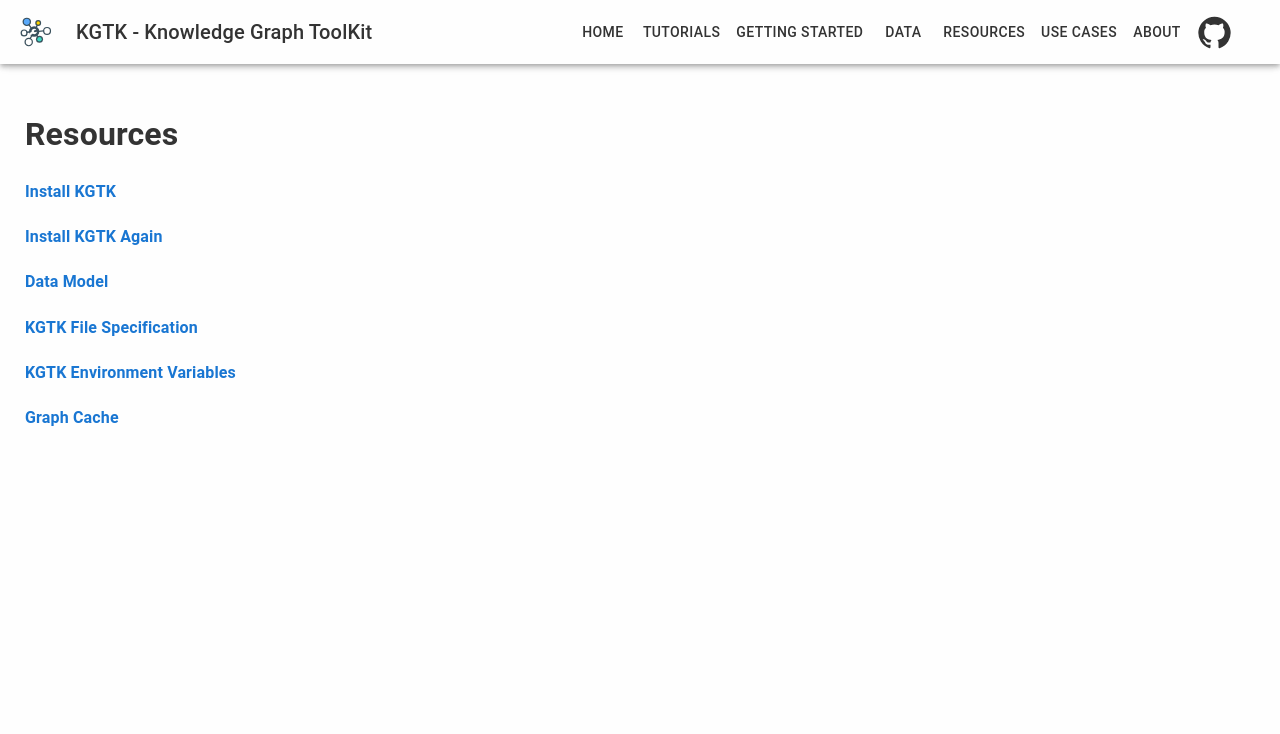
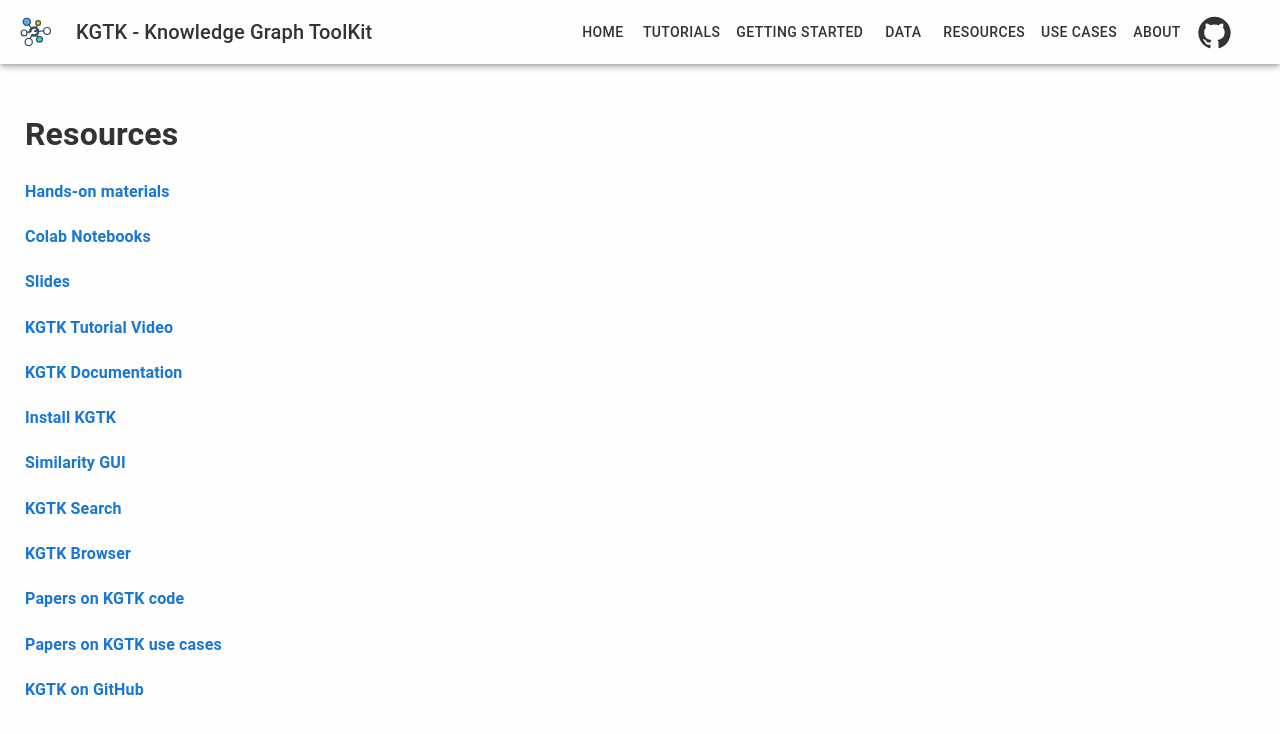
Before and after one commit to usc-isi-i2/kgtk-website, a React (Create React App) app: page /#/resources in a window 1280 px wide. Shown: the top 734 px of the page. Built offline with nearby package versions, Linux system fonts and the light colour scheme.

Commit message:
Update the resources page content

```diff
--- a/src/content/resources.js
+++ b/src/content/resources.js
@@ -1,19 +1,37 @@
 export const links = [{
+  name: 'Hands-on materials',
+  url: 'https://github.com/usc-isi-i2/kgtk-notebooks/',
+}, {
+  name: 'Colab Notebooks',
+  url: 'https://github.com/usc-isi-i2/kgtk-notebooks#running-the-notebooks-in-google-colab',
+}, {
+  name: 'Slides',
+  url: 'https://github.com/usc-isi-i2/kgtk-notebooks/tree/main/slides',
+}, {
+  name: 'KGTK Tutorial Video',
+  url: 'https://videolectures.net/iswc2021_kgtk_tools_creating/',
+}, {
+  name: 'KGTK Documentation',
+  url: 'https://kgtk.readthedocs.io/',
+}, {
   name: 'Install KGTK',
   url: 'https://kgtk.readthedocs.io/en/latest/install/',
 }, {
-  name: 'Install KGTK Again',
-  url: 'https://kgtk.readthedocs.io/en/latest/KGTK-Installation-Procedure-Details/',
+  name: 'Similarity GUI',
+  url: 'https://kgtk.isi.edu/similarity/',
 }, {
-  name: 'Data Model',
-  url: 'https://kgtk.readthedocs.io/en/latest/data_model/',
+  name: 'KGTK Search',
+  url: 'https://kgtk.isi.edu/search/',
 }, {
-  name: 'KGTK File Specification',
-  url: 'https://kgtk.readthedocs.io/en/latest/specification/',
+  name: 'KGTK Browser',
+  url: 'https://kgtk.isi.edu/browser/Q108739856',
 }, {
-  name: 'KGTK Environment Variables',
-  url: 'https://kgtk.readthedocs.io/en/latest/envars/',
+  name: 'Papers on KGTK code',
+  url: 'https://arxiv.org/pdf/2006.00088.pdf',
 }, {
-  name: 'Graph Cache',
-  url: 'https://kgtk.readthedocs.io/en/latest/graph_cache/',
+  name: 'Papers on KGTK use cases',
+  url: 'https://dl.acm.org/doi/pdf/10.1145/3460210.3493580',
+}, {
+  name: 'KGTK on GitHub',
+  url: 'https://github.com/usc-isi-i2/kgtk/',
 }]
```
